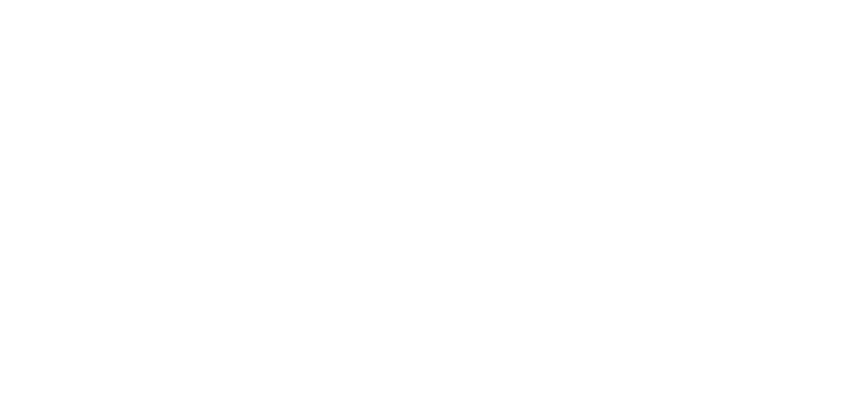
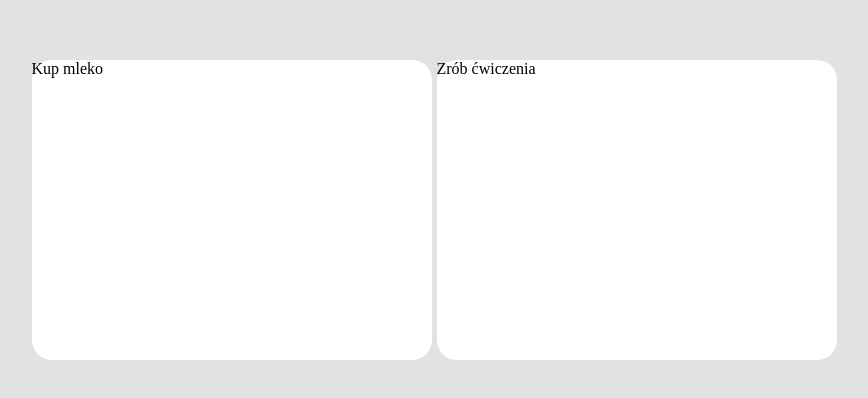
Before and after one commit to Dawken/VueToDo, a Vue app: page / in a window 1280 px wide. Shown: the part 190-588 px from the top of the page, without its empty margins (206-1074 px from the left). Built offline with nearby package versions, Linux system fonts and the light colour scheme.

Commit message:
feat: create initial tasks

```diff
--- a/src/App.vue
+++ b/src/App.vue
@@ -1,9 +1,24 @@
 <script setup lang="ts">
-import HelloWorld from "./components/HelloWorld.vue";
+import { ref } from "vue";
+import Task from "./components/Task.vue";
+
+const tasks = ref([
+  { id: 1, title: "Kup mleko", completed: false },
+  { id: 2, title: "Zrób ćwiczenia", completed: true },
+]);
 </script>
 
 <template>
-  <HelloWorld msg="Vite + Vue" />
+  <div class="tasks">
+    <div v-for="task in tasks" :key="task.id">
+      <Task :task="task" />
+    </div>
+  </div>
 </template>
 
-<style scoped></style>
+<style scoped>
+.tasks {
+  display: flex;
+  gap: 5px;
+}
+</style>
--- a/src/components/HelloWorld.vue
+++ /dev/null
@@ -1,7 +0,0 @@
-<script setup lang="ts">
-defineProps();
-</script>
-
-<template></template>
-
-<style scoped></style>
--- /dev/null
+++ b/src/components/Task.vue
@@ -0,0 +1,26 @@
+<script setup lang="ts">
+interface TaskProps {
+  task: {
+    id: number;
+    title: string;
+    completed: boolean;
+  };
+}
+
+defineProps<TaskProps>();
+</script>
+
+<template>
+  <div class="task-container">
+    <header class="task-title">{{ task.title }}</header>
+  </div>
+</template>
+
+<style scoped>
+.task-container {
+  width: 400px;
+  height: 300px;
+  background-color: white;
+  border-radius: 20px;
+}
+</style>
--- a/src/style.css
+++ b/src/style.css
@@ -1,79 +1,9 @@
-:root {
-  font-family: system-ui, Avenir, Helvetica, Arial, sans-serif;
-  line-height: 1.5;
-  font-weight: 400;
-
-  color-scheme: light dark;
-  color: rgba(255, 255, 255, 0.87);
-  background-color: #242424;
-
-  font-synthesis: none;
-  text-rendering: optimizeLegibility;
-  -webkit-font-smoothing: antialiased;
-  -moz-osx-font-smoothing: grayscale;
-}
-
-a {
-  font-weight: 500;
-  color: #646cff;
-  text-decoration: inherit;
-}
-a:hover {
-  color: #535bf2;
-}
-
 body {
+  width: 100dvw;
+  height: 100dvh;
+  background-color: rgb(226, 226, 226);
   margin: 0;
   display: flex;
-  place-items: center;
-  min-width: 320px;
-  min-height: 100vh;
+  justify-content: center;
+  align-items: center;
 }
-
-h1 {
-  font-size: 3.2em;
-  line-height: 1.1;
-}
-
-button {
-  border-radius: 8px;
-  border: 1px solid transparent;
-  padding: 0.6em 1.2em;
-  font-size: 1em;
-  font-weight: 500;
-  font-family: inherit;
-  background-color: #1a1a1a;
-  cursor: pointer;
-  transition: border-color 0.25s;
-}
-button:hover {
-  border-color: #646cff;
-}
-button:focus,
-button:focus-visible {
-  outline: 4px auto -webkit-focus-ring-color;
-}
-
-.card {
-  padding: 2em;
-}
-
-#app {
-  max-width: 1280px;
-  margin: 0 auto;
-  padding: 2rem;
-  text-align: center;
-}
-
-@media (prefers-color-scheme: light) {
-  :root {
-    color: #213547;
-    background-color: #ffffff;
-  }
-  a:hover {
-    color: #747bff;
-  }
-  button {
-    background-color: #f9f9f9;
-  }
-}
```
